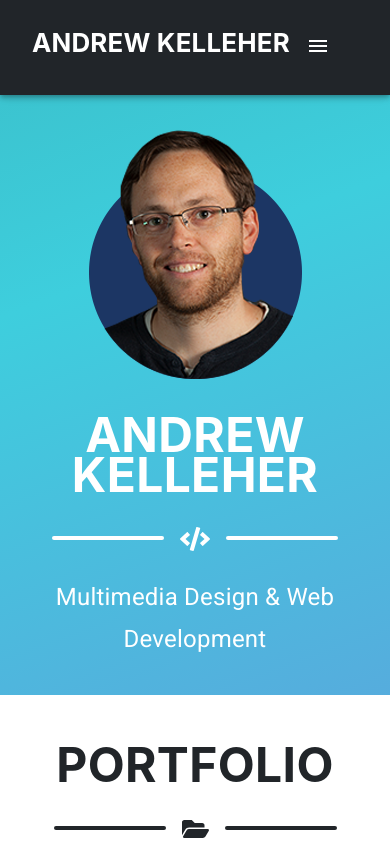
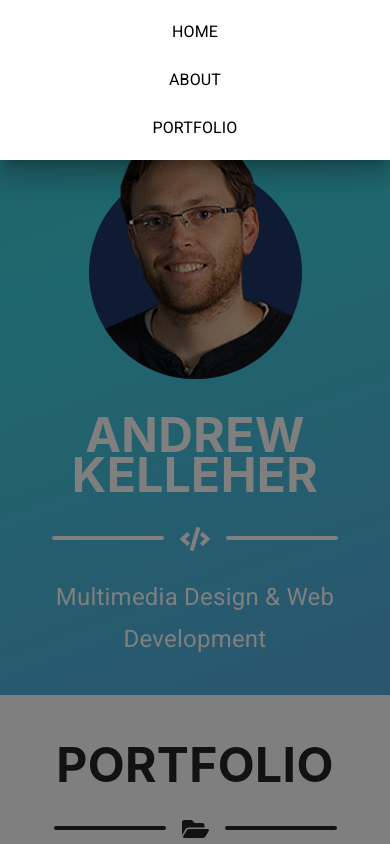
Before and after one commit to diemrbond/ReactPortfolio, a React (Create React App) app: page /Portfolio in a window 390 px wide. Both pictures are taken after a click on the button 318 px from the left and 46 px from the top of the page. Shown: the top 844 px of the page. Built offline with nearby package versions, Linux system fonts and the light colour scheme; a web font is replaced by a local one.

Commit message:
Mobile menu

```diff
--- /dev/null
+++ b/src/components/MenuDrawer/index.js
@@ -0,0 +1,76 @@
+import {
+    Drawer,
+    IconButton,
+    List,
+    ListItem,
+    ListItemText
+} from "@material-ui/core";
+import { makeStyles } from "@material-ui/core/styles";
+import { Menu } from "@material-ui/icons";
+import * as React from "react";
+import { useState } from "react";
+import MenuIcon from '@material-ui/icons/Menu';
+
+const useStyles = makeStyles((theme) => ({
+    list: {
+        width: '100%',
+    },
+    linkText: {
+        textDecoration: `none`,
+        textTransform: `uppercase`,
+        color: `black`
+    },
+    menuButton: {
+        marginRight: theme.spacing(2),
+        color: '#ffffff'
+    },
+}));
+
+const MenuDrawer = ({ navLinks }) => {
+    const classes = useStyles();
+    const [state, setState] = useState({ top: false });
+
+    const toggleDrawer = (anchor, open) => event => {
+        if (
+            event.type === "keydown" &&
+            (event.key === "Tab" || event.key === "Shift")
+        ) {
+            return;
+        }
+
+        setState({ [anchor]: open });
+    };
+
+    const drawerList = anchor => (
+        <div
+            className={classes.list}
+            role="presentation"
+            onClick={toggleDrawer(anchor, false)}
+            onKeyDown={toggleDrawer(anchor, false)}
+        >
+            <List component="nav">
+                {navLinks.map(({ title, path }) => (
+                    <a href={path} key={title} className={classes.linkText}>
+                        <ListItem button>
+                            <ListItemText primary={title} align="center"/>
+                        </ListItem>
+                    </a>
+                ))}
+            </List>
+        </div>
+    );
+
+    return (
+        <>
+            <IconButton edge="start" aria-label="menu" onClick={toggleDrawer("top", true)}>
+                <MenuIcon className={classes.menuButton}/>
+            </IconButton>
+
+            <Drawer anchor="top" open={state.top} onOpen={toggleDrawer("top", true)} onClose={toggleDrawer("top", false)} >
+                {drawerList("top")}
+            </Drawer>
+        </>
+    );
+};
+
+export default MenuDrawer;
--- a/src/components/NavBar/index.js
+++ b/src/components/NavBar/index.js
@@ -5,14 +5,13 @@ import './index.css';
 // Material UI Components
 import AppBar from '@material-ui/core/AppBar';
 import Toolbar from '@material-ui/core/Toolbar';
-import IconButton from '@material-ui/core/IconButton';
 import Typography from '@material-ui/core/Typography';
 import { makeStyles } from '@material-ui/core/styles';
-import MenuIcon from '@material-ui/icons/Menu';
 import Container from '@material-ui/core/Container';
 import Button from '@material-ui/core/Button';
 import Hidden from '@material-ui/core/Hidden';
 import { Link, useLocation } from "react-router-dom";
+import MenuDrawer from '../MenuDrawer'
 
 // Styles
 const useStyles = makeStyles((theme) => ({
@@ -21,6 +20,7 @@ const useStyles = makeStyles((theme) => ({
     background: '#212529',
     height: 95,
     paddingTop: '0.9rem',
+    zIndex: theme.zIndex.drawer + 1,
   },
   toolbar: {
     minHeight: 64
@@ -50,18 +50,15 @@ const useStyles = makeStyles((theme) => ({
   }
 }));
 
-
-const openMenu = () => {
-  console.log("Menu!");
-  return {
-
-  }
-}
+const navLinks = [
+  { title: `Home`, path: `/` },
+  { title: `About`, path: `/About` },
+  { title: `Portfolio`, path: `/Portfolio` },
+];
 
 // NavBar Component
 export default function NavBar() {
   const classes = useStyles();
-
   const location = useLocation();
 
   return (
@@ -86,9 +83,7 @@ export default function NavBar() {
               </div>
             </Hidden>
             <Hidden mdUp>
-              <IconButton edge="start" className={classes.menuButton} color="inherit" aria-label="open drawer" onClick={openMenu}>
-                <MenuIcon />
-              </IconButton>
+              <MenuDrawer navLinks={navLinks} />
             </Hidden>
           </Container>
         </Toolbar>
```
Also changed, not shown: 1 other file (tests, documents, lock files or other folders).
